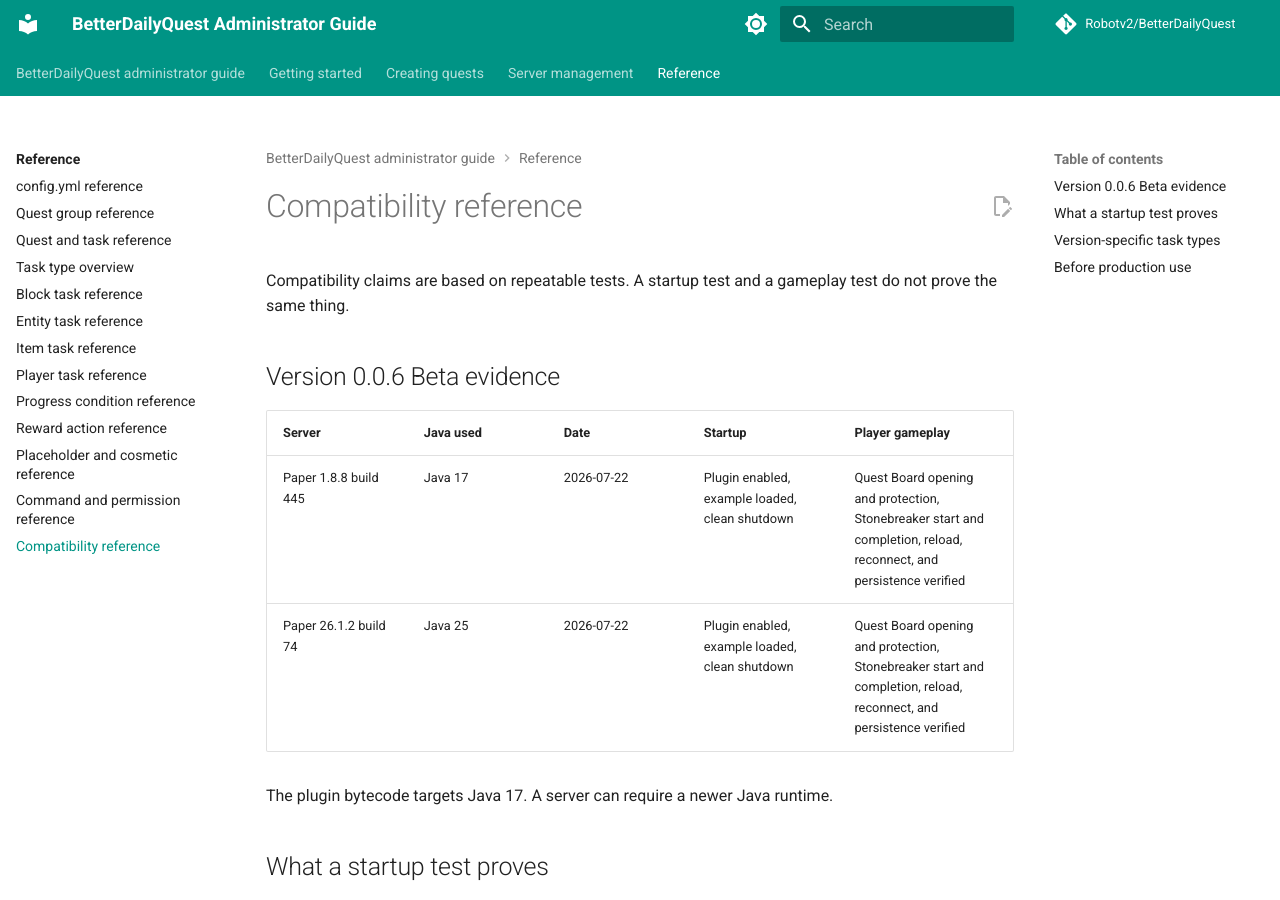
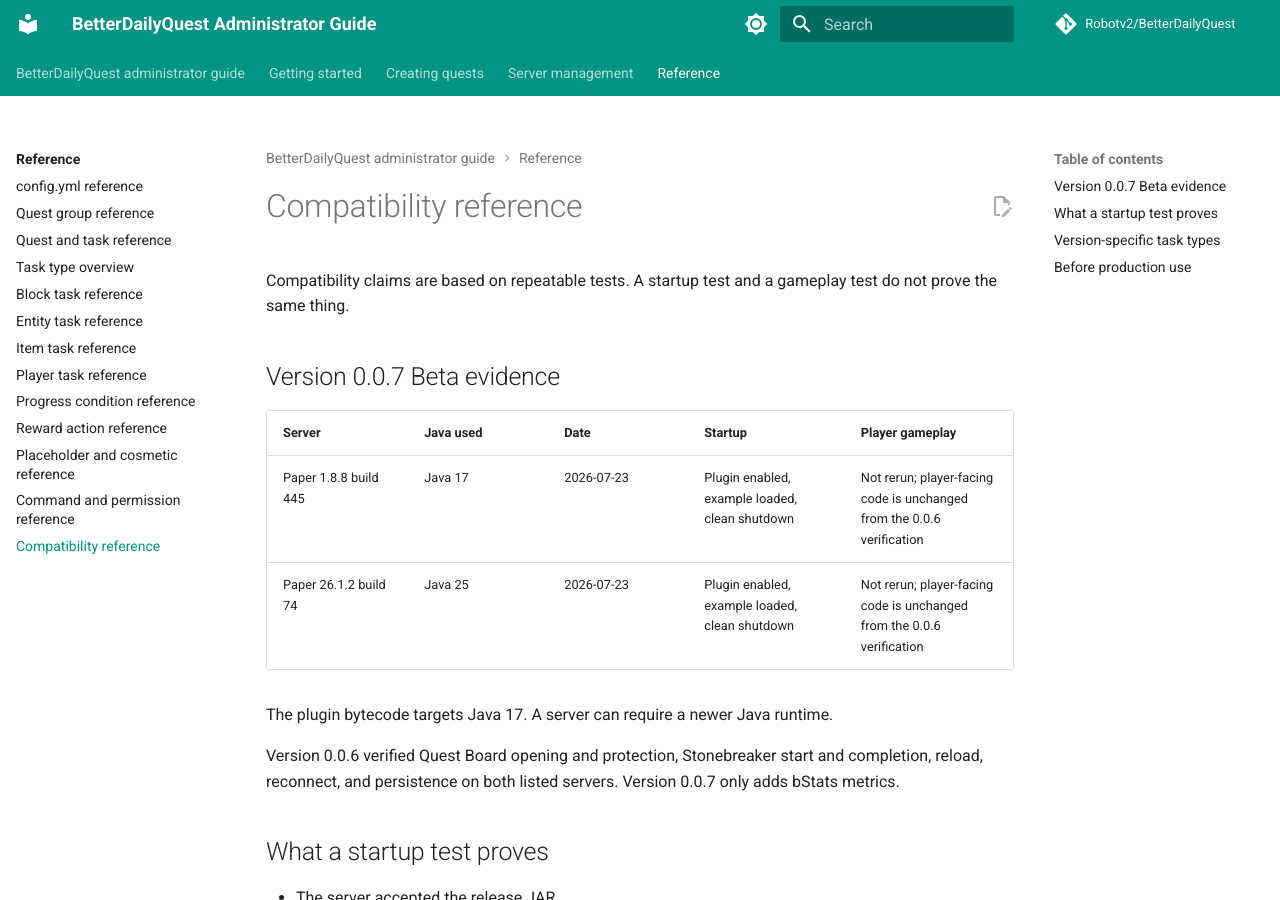
Before and after one commit to Robotv2/BetterDailyQuest, an MkDocs documentation site: the page built from docs/reference/compatibility.md, in a window 1280 px wide and 900 px high. Built offline with MkDocs 1.6.1 and Material for MkDocs 9.7.7, drawn with Linux system fonts in a browser that asks for light colours; comment, search, counter and statistics services are not loaded.

```diff
--- a/docs/getting-started/installation.md
+++ b/docs/getting-started/installation.md
@@ -11,7 +11,7 @@ description: Install BetterDailyQuest and confirm that the plugin starts without
 ## Install the plugin
 
 1. Stop the server.
-2. Download the JAR attached to [BetterDailyQuest 0.0.6 Beta](https://github.com/Robotv2/BetterDailyQuest/releases/tag/v0.0.6).
+2. Download the JAR attached to [BetterDailyQuest 0.0.7 Beta](https://github.com/Robotv2/BetterDailyQuest/releases/tag/v0.0.7).
 3. Put the JAR directly in the server `plugins` folder.
 4. Make sure there is only one BetterDailyQuest JAR in that folder.
 5. Allow the server to access the internet for the first startup.
--- a/docs/reference/compatibility.md
+++ b/docs/reference/compatibility.md
@@ -6,14 +6,16 @@ description: Review release-specific BetterDailyQuest server, Java, startup, and
 
 Compatibility claims are based on repeatable tests. A startup test and a gameplay test do not prove the same thing.
 
-## Version 0.0.6 Beta evidence
+## Version 0.0.7 Beta evidence
 
 | Server | Java used | Date | Startup | Player gameplay |
 | --- | --- | --- | --- | --- |
-| Paper 1.8.8 build 445 | Java 17 | 2026-07-22 | Plugin enabled, example loaded, clean shutdown | Quest Board opening and protection, Stonebreaker start and completion, reload, reconnect, and persistence verified |
-| Paper 26.1.2 build 74 | Java 25 | 2026-07-22 | Plugin enabled, example loaded, clean shutdown | Quest Board opening and protection, Stonebreaker start and completion, reload, reconnect, and persistence verified |
+| Paper 1.8.8 build 445 | Java 17 | 2026-07-23 | Plugin enabled, example loaded, clean shutdown | Not rerun; player-facing code is unchanged from the 0.0.6 verification |
+| Paper 26.1.2 build 74 | Java 25 | 2026-07-23 | Plugin enabled, example loaded, clean shutdown | Not rerun; player-facing code is unchanged from the 0.0.6 verification |
 
 The plugin bytecode targets Java 17. A server can require a newer Java runtime.
+
+Version 0.0.6 verified Quest Board opening and protection, Stonebreaker start and completion, reload, reconnect, and persistence on both listed servers. Version 0.0.7 only adds bStats metrics.
 
 ## What a startup test proves
 
```
Also changed, not shown: CHANGELOG.md (+10 -1 lines), README.md (+2 -2 lines), docs/getting-started/requirements.md (+3 -1 lines), docs/index.md (+2 -2 lines), 3 other files.
